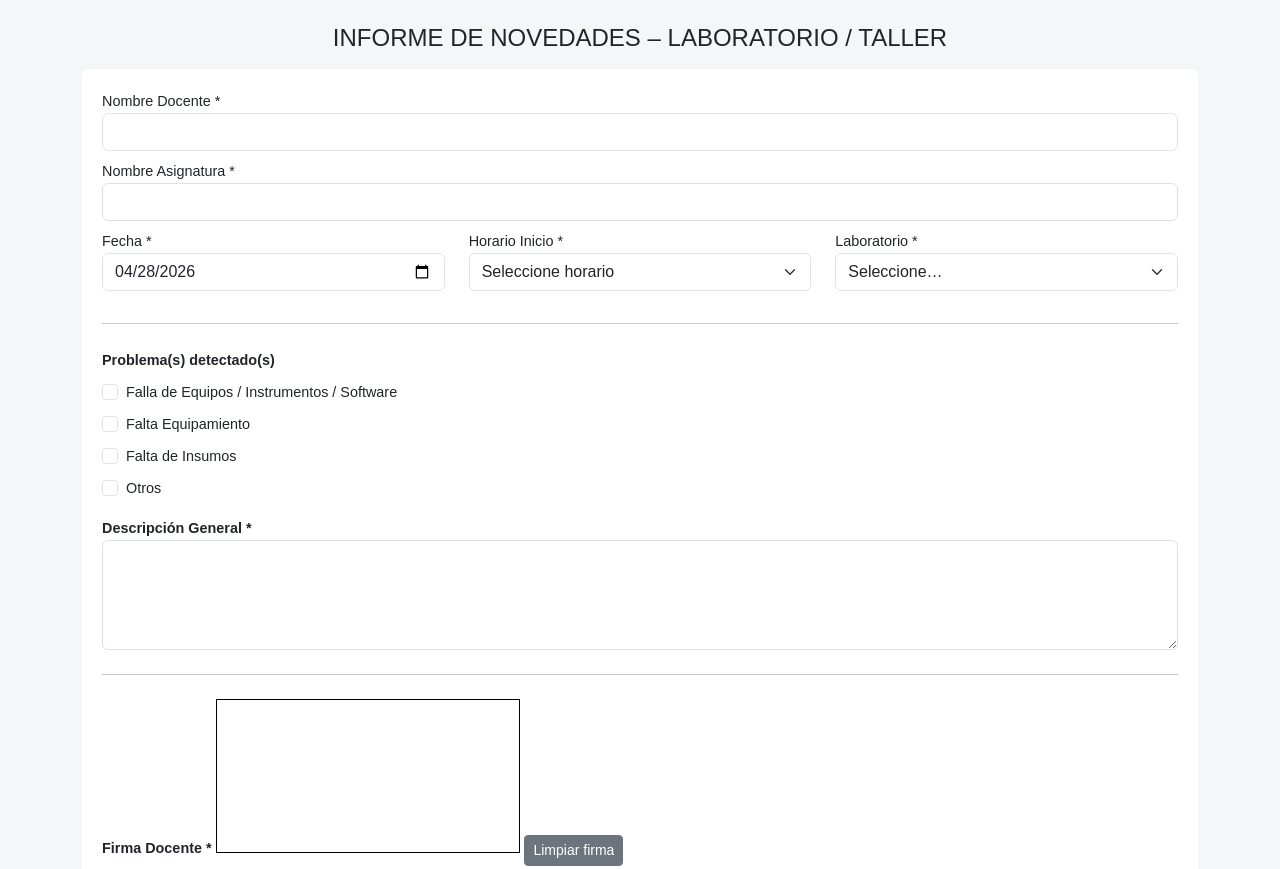
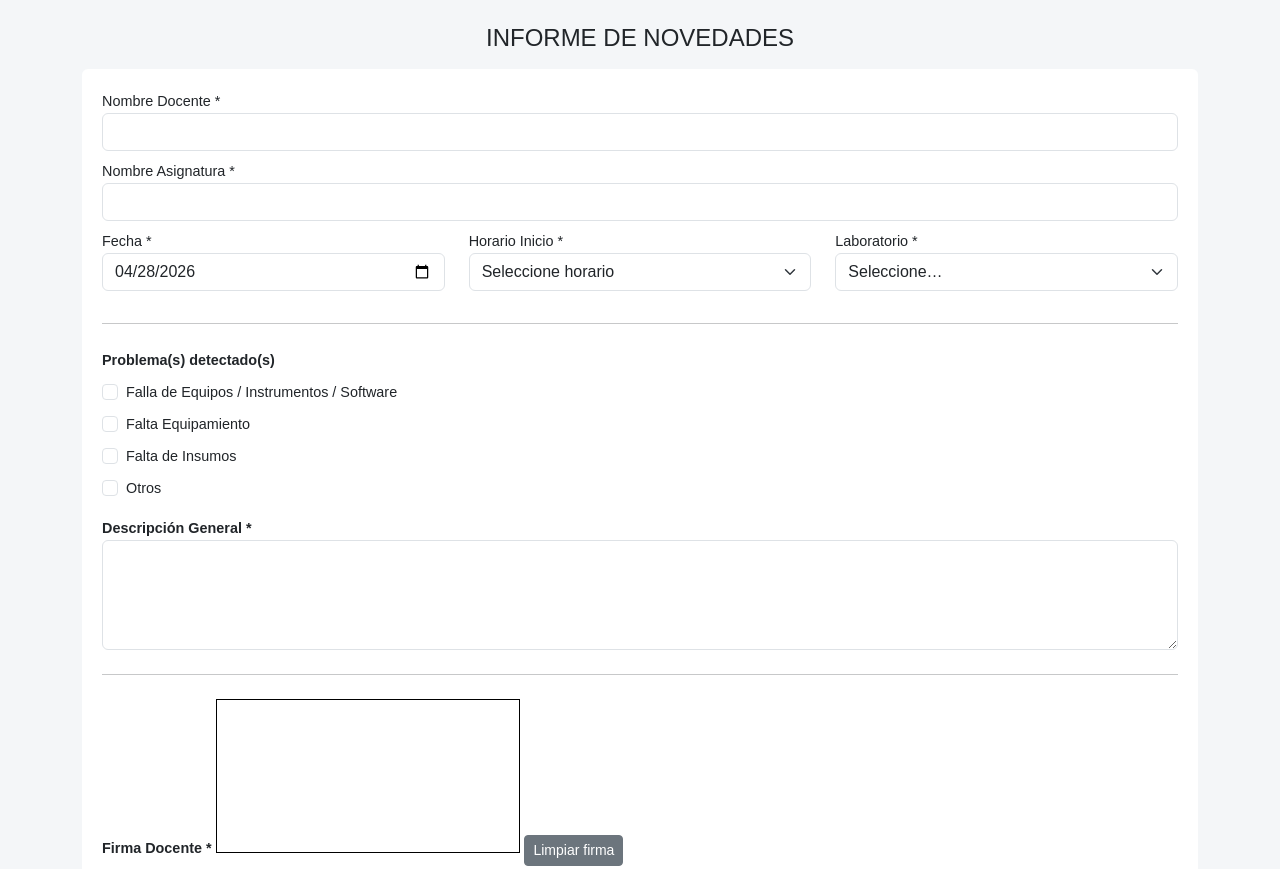
Before and after one commit to juanjmir/InformeNovedades, a website: page index.html in a window 1280 px wide. Shown: the top 869 px of the page. Drawn offline with nearby package versions, Linux system fonts and the light colour scheme.

Commit message:
Add files via upload

```diff
--- a/index.html
+++ b/index.html
@@ -10,7 +10,7 @@
 </head>
 <body class="container py-4">
 
-<h4 class="mb-3 text-center">INFORME DE NOVEDADES – LABORATORIO / TALLER</h4>
+<h4 class="mb-3 text-center">INFORME DE NOVEDADES</h4>
 
 <form id="formInforme">
 
```
